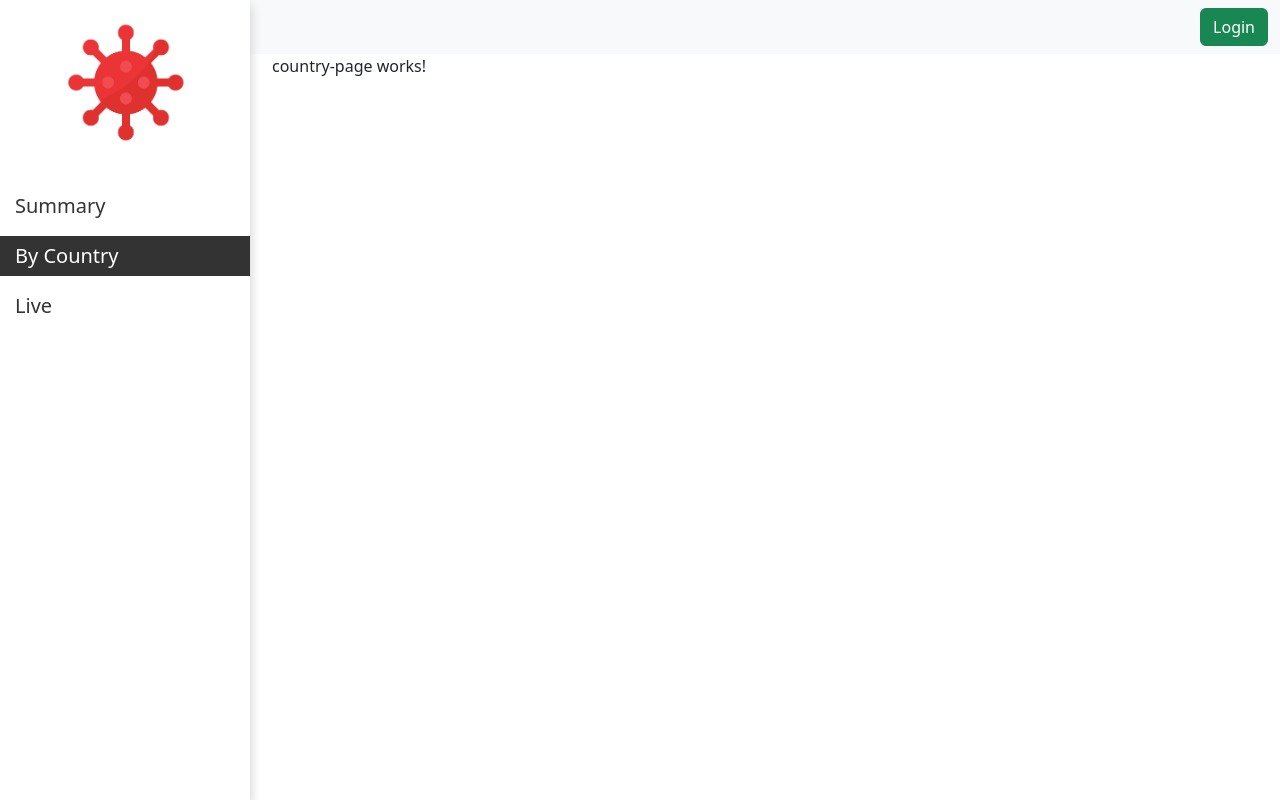
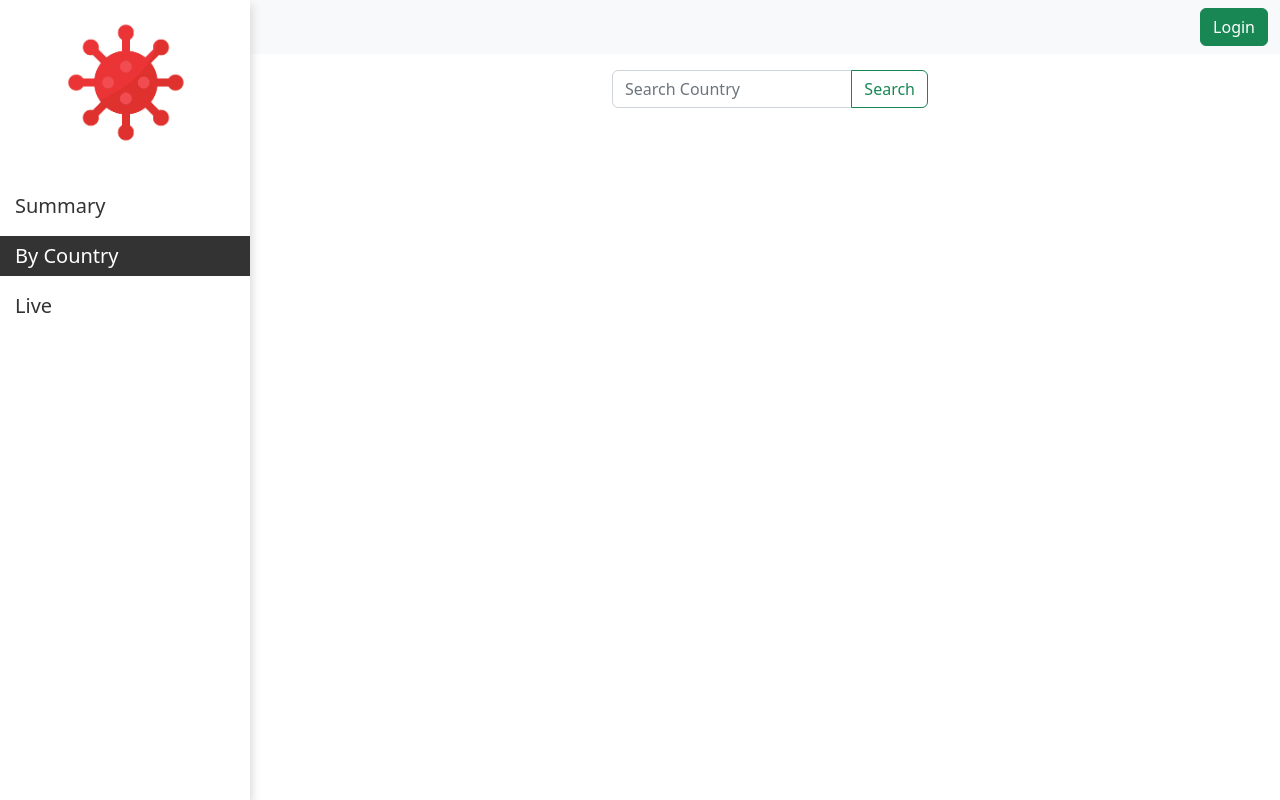
Before and after one commit to adrianadelazzari/covid-tracker, an Angular app: page /country in a window 1280 px wide. Built offline with nearby package versions, Linux system fonts and the light colour scheme.

Commit message:
Creating the search country form

```diff
--- a/src/app/country/components/country-page/country-page.component.html
+++ b/src/app/country/components/country-page/country-page.component.html
@@ -1 +1 @@
-<p>country-page works!</p>
+<app-search></app-search>
--- a/src/app/country/country.module.ts
+++ b/src/app/country/country.module.ts
@@ -3,6 +3,7 @@ import { CommonModule } from '@angular/common';
 
 import { CountryRoutingModule } from './country-routing.module';
 import { CountryPageComponent } from './components/country-page/country-page.component';
+import { SharedModule } from '../shared/shared.module';
 
 
 @NgModule({
@@ -11,7 +12,8 @@ import { CountryPageComponent } from './components/country-page/country-page.com
   ],
   imports: [
     CommonModule,
-    CountryRoutingModule
+    CountryRoutingModule,
+    SharedModule
   ]
 })
 export class CountryModule { }
--- a/src/app/shared/components/search/search.component.html
+++ b/src/app/shared/components/search/search.component.html
@@ -1 +1,9 @@
-<p>search works!</p>
+<div class="row">
+  <div class="col-md-4"></div>
+  <div class="col-md-4">
+    <div class="input-group mt-3">
+      <input type="text" class="form-control" placeholder="Search Country" />
+      <button class="btn btn-outline-success" type="button">Search</button>
+    </div>
+  </div>
+</div>
--- a/src/app/shared/shared.module.ts
+++ b/src/app/shared/shared.module.ts
@@ -2,7 +2,7 @@ import { NgModule } from '@angular/core';
 import { CommonModule } from '@angular/common';
 import { SidebarComponent } from './components/sidebar/sidebar.component';
 import { TopbarComponent } from './components/topbar/topbar.component';
-import { Router, RouterModule } from '@angular/router';
+import { RouterModule } from '@angular/router';
 import { SearchComponent } from './components/search/search.component';
 
 
@@ -19,7 +19,8 @@ import { SearchComponent } from './components/search/search.component';
   ],
   exports: [
     SidebarComponent,
-    TopbarComponent
+    TopbarComponent,
+    SearchComponent
   ]
 })
 export class SharedModule { }
```
